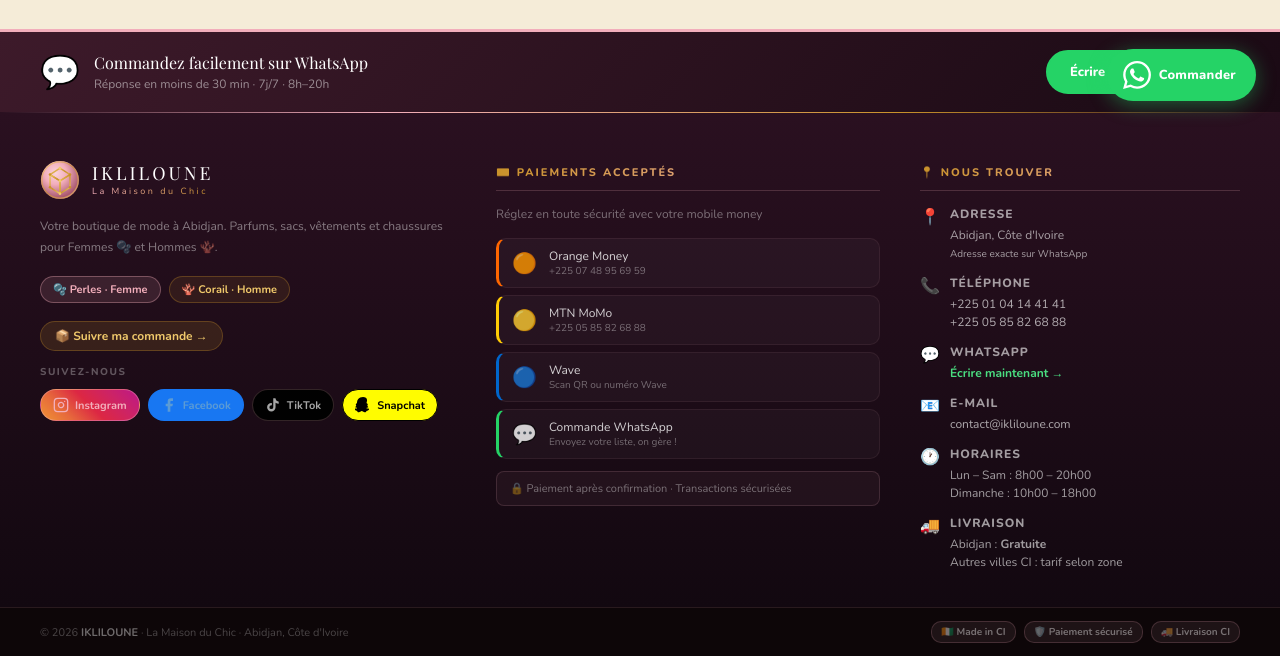
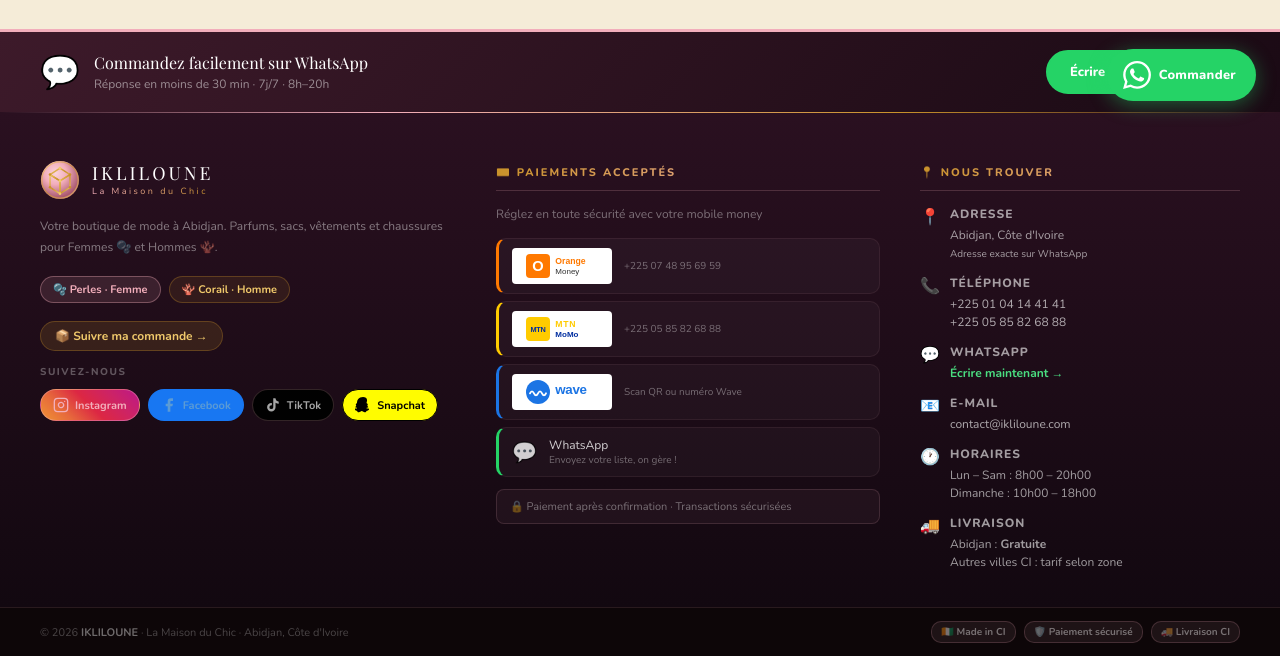
Before and after one commit to ibrahimatraore12/ikliloune, a Flask app: page /suivi in a window 1280 px wide. Shown: the part 675-1331 px from the top of the page. Run offline with Flask 3, Linux system fonts and the light colour scheme; parts of the project's set-up code (start-up, migrations or seed data) failed here and were passed over; some web fonts are replaced.

Commit message:
feat: logos officiels SVG Orange Money, MTN MoMo et Wave (footer + panier + ticker)

```diff
--- a/static/css/main.css
+++ b/static/css/main.css
@@ -296,16 +296,17 @@ img { max-width:100%; display:block; }
 .checkout-label { font-size:9px; font-weight:800; color:rgba(255,255,255,0.4); letter-spacing:1.5px; text-transform:uppercase; margin:14px 0 8px; }
 .paiement-options { display:flex; flex-direction:column; gap:6px; margin-bottom:12px; }
 .pay-opt {
-  display:flex; align-items:center; gap:10px; padding:9px 12px;
+  display:flex; align-items:center; gap:10px; padding:10px 12px;
   background:rgba(255,255,255,0.04); border:1.5px solid transparent;
   border-radius:var(--radius-sm); cursor:pointer; font-size:12px;
   color:white; font-weight:600; transition:var(--transition);
-  flex-direction:column; align-items:flex-start;
+  flex-wrap:wrap;
 }
 .pay-opt:has(input:checked), .pay-opt.selected {
-  border-color:var(--or); background:rgba(201,146,42,0.08);
+  border-color:var(--or); background:rgba(201,146,42,0.10);
+  box-shadow:0 0 0 3px rgba(201,146,42,0.12);
 }
-.pay-opt small { color:rgba(255,255,255,0.4); font-size:10px; font-weight:400; }
+.pay-opt small { color:rgba(255,255,255,0.4); font-size:10px; font-weight:400; width:100%; margin-top:2px; padding-left:2px; }
 .pay-opt input[type=radio] { display:none; }
 .checkout-input {
   width:100%; padding:10px 12px; margin-bottom:8px;
@@ -483,10 +484,33 @@ img { max-width:100%; display:block; }
 .paiement-card:hover { border-color:rgba(242,174,187,0.25); transform:translateX(3px); }
 .paiement-card small { font-size:10px; color:rgba(255,255,255,0.38); display:block; }
 .paiement-card span { font-size:20px; flex-shrink:0; }
-.paiement-card.orange { border-left:3px solid #FF6600; }
-.paiement-card.momo   { border-left:3px solid #FFCB05; }
-.paiement-card.wave   { border-left:3px solid #0066CC; }
+.paiement-card.orange { border-left:3px solid #FF7900; }
+.paiement-card.momo   { border-left:3px solid #FFCB00; }
+.paiement-card.wave   { border-left:3px solid #1B74E4; }
 .paiement-card.wa     { border-left:3px solid #25D366; }
+
+/* Logos opérateurs mobile money */
+.logo-operateur {
+  width: 100px; height: 36px;
+  object-fit: contain; flex-shrink:0;
+  border-radius:4px;
+  background:white; padding:2px 4px;
+}
+
+/* Logo dans les options de paiement (panier) */
+.pay-logo {
+  width: 88px; height: 30px;
+  object-fit: contain; flex-shrink:0;
+  background: white; border-radius:6px;
+  padding: 2px 4px;
+}
+
+/* Logo dans le ticker défilant */
+.ticker-logos { display:inline-flex; align-items:center; gap:6px; vertical-align:middle; }
+.ticker-logo  { width:56px; height:22px; object-fit:contain; border-radius:4px; background:white; padding:2px 3px; vertical-align:middle; }
+
+/* Icône WhatsApp footer */
+.wa-icone { font-size:20px; flex-shrink:0; }
 .footer-secure { display:flex; align-items:center; gap:8px; padding:9px 13px; background:rgba(242,174,187,0.05); border:1px solid rgba(242,174,187,0.15); border-radius:8px; font-size:11px; color:rgba(255,255,255,0.4); }
 .contact-liste { display:flex; flex-direction:column; gap:12px; }
 .contact-item { display:flex; align-items:flex-start; gap:10px; }
--- a/templates/partials/footer.html
+++ b/templates/partials/footer.html
@@ -118,20 +118,23 @@
         <p class="footer-col-intro">Réglez en toute sécurité avec votre mobile money</p>
         <div class="paiement-cards">
           <div class="paiement-card orange">
-            <span>🟠</span>
-            <div><div>Orange Money</div><small>+225 07 48 95 69 59</small></div>
+            <img src="{{ url_for('static', filename='images/logos/orange-money.svg') }}"
+                 alt="Orange Money" class="logo-operateur">
+            <small>+225 07 48 95 69 59</small>
           </div>
           <div class="paiement-card momo">
-            <span>🟡</span>
-            <div><div>MTN MoMo</div><small>+225 05 85 82 68 88</small></div>
+            <img src="{{ url_for('static', filename='images/logos/mtn-momo.svg') }}"
+                 alt="MTN MoMo" class="logo-operateur">
+            <small>+225 05 85 82 68 88</small>
           </div>
           <div class="paiement-card wave">
-            <span>🔵</span>
-            <div><div>Wave</div><small>Scan QR ou numéro Wave</small></div>
+            <img src="{{ url_for('static', filename='images/logos/wave.svg') }}"
+                 alt="Wave" class="logo-operateur">
+            <small>Scan QR ou numéro Wave</small>
           </div>
           <div class="paiement-card wa">
-            <span>💬</span>
-            <div><div>Commande WhatsApp</div><small>Envoyez votre liste, on gère !</small></div>
+            <span class="wa-icone">💬</span>
+            <div><div>WhatsApp</div><small>Envoyez votre liste, on gère !</small></div>
           </div>
         </div>
         <div class="footer-secure">🔒 Paiement après confirmation · Transactions sécurisées</div>
```
Also changed, not shown: templates/boutique/index.html (+24 -4 lines), static/images/logos/mtn-momo.svg (added), static/images/logos/orange-money.svg (added), static/images/logos/wave.svg (added).
